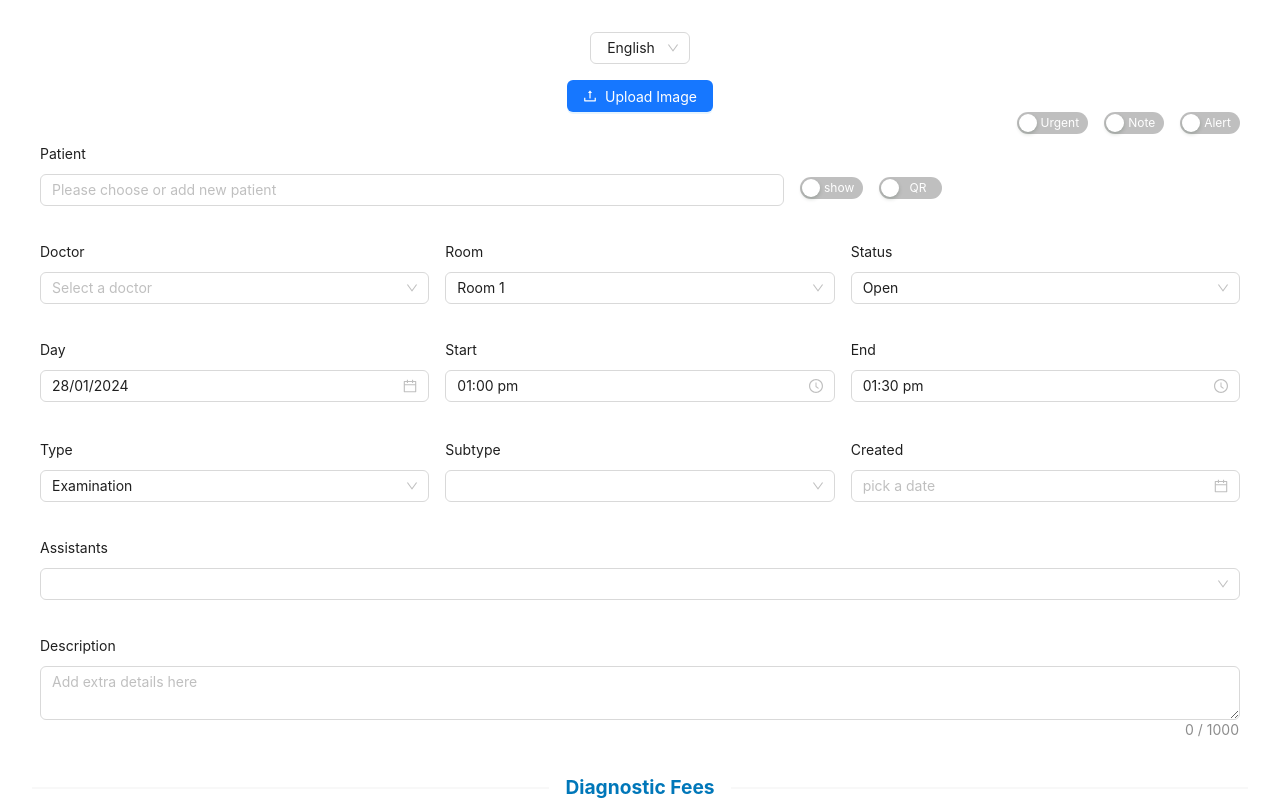
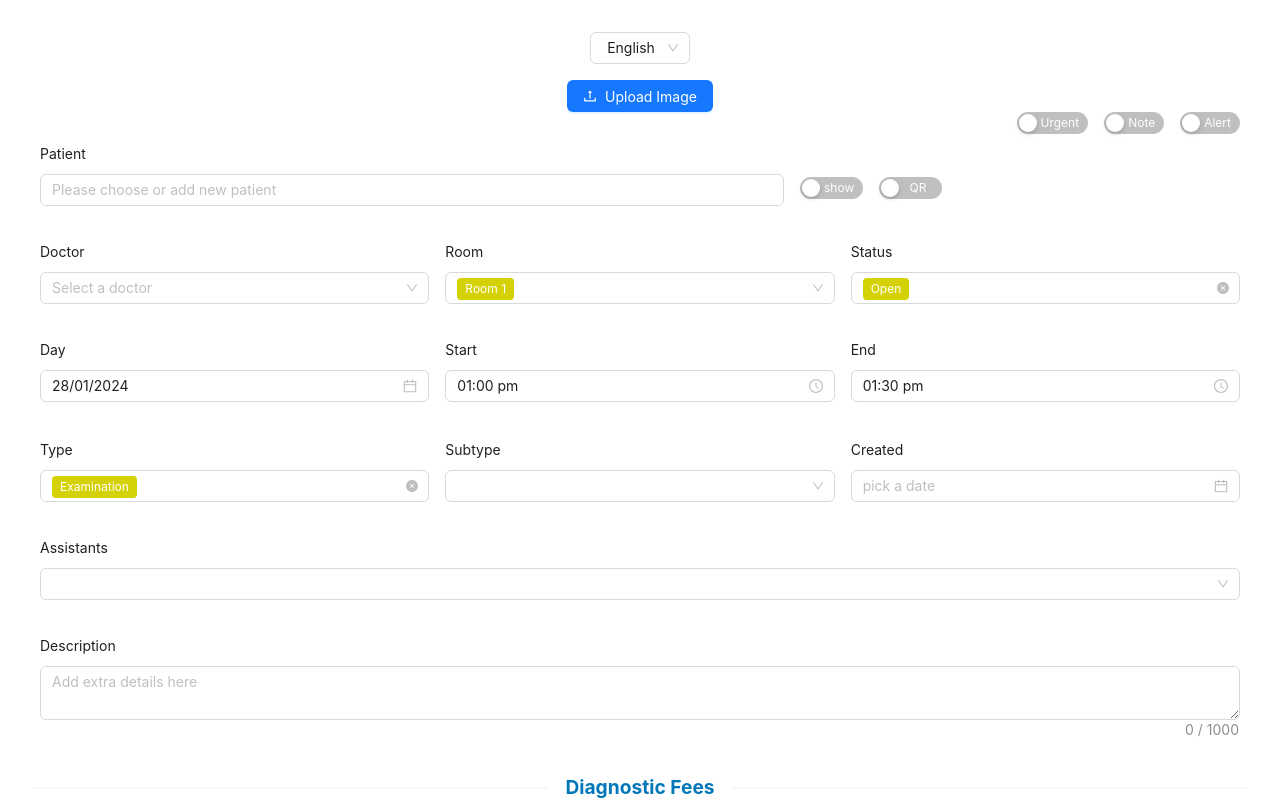
Before and after one commit to Ahmed-Elbessfy/add-patient-app, a React (Vite) app: page / in a window 1280 px wide. Shown: the top 800 px of the page. Built offline with nearby package versions, Linux system fonts and the light colour scheme.

Commit message:
configure Search, Clear, Tags, multiple selection & adding options for select field
- using Tags for custom style
- allow adding options in case current options
does not satisfy user requirement

```diff
--- a/src/features/AddAppointmentContainer/newAppointConfig.ts
+++ b/src/features/AddAppointmentContainer/newAppointConfig.ts
@@ -175,7 +175,10 @@ export const addAppointmentFieldsConfig: Item[] = [
                 xs: 6,
                 md: 6,
                 validation: [],
-                dataSource:{propName:"defaultValue", dataSourceKey:"referenceIDValue"}
+                dataSource: {
+                  propName: "defaultValue",
+                  dataSourceKey: "referenceIDValue",
+                },
               },
               {
                 category: "field",
@@ -321,6 +324,9 @@ export const addAppointmentFieldsConfig: Item[] = [
             label: "apInputs.add_new.title.label",
             xs: 24,
             md: 8,
+            allowAddingOptions: true,
+            showSearch: true,
+            allowClear: true,
             options: [
               {
                 value: "mr",
@@ -1287,6 +1293,9 @@ export const addAppointmentFieldsConfig: Item[] = [
         label: "apInputs.status.label",
         xs: 24,
         md: 8,
+        allowClear: true,
+        showSearch: true,
+        allowAddingOptions: true,
         defaultValue: "open",
         options: [
           { value: "open", label: "apInputs.status.options.open" },
@@ -1480,6 +1489,8 @@ export const addAppointmentFieldsConfig: Item[] = [
         xs: 24,
         md: 8,
         defaultValue: "examination",
+        showSearch: true,
+        allowClear: true,
         options: [
           { value: "examination", label: "apInputs.type.options.examination" },
           { value: "follow_up", label: "apInputs.type.options.follow_up" },
--- a/src/features/SelectField/SelectField.tsx
+++ b/src/features/SelectField/SelectField.tsx
@@ -1,14 +1,51 @@
-import { FC } from "react";
-import { Select } from "antd";
+import { FC, useState } from "react";
+import { Select, Tag } from "antd";
 import { useTranslation } from "react-i18next";
 import { FieldSelectComponentProps } from "./SelectField.type";
 import { StyledSelectField } from "./SelectField.styled";
 
 const SelectField: FC<FieldSelectComponentProps> = (props) => {
-  const { label, placeholder, onChange, status, isDisabled, value, options } =
-    props;
+  const {
+    label,
+    placeholder,
+    onChange,
+    status,
+    isDisabled,
+    value,
+    options,
+    showSearch,
+    allowClear,
+    allowMultiple,
+    allowAddingOptions,
+  } = props;
 
+  // Field local state
+  // manage search value as (local value) locally for allowing adding new options in case it is allowed
+
+  const [optionsClone, setOptionsClone] = useState(options);
   const { t } = useTranslation("translation");
+
+  // handle adding options with search
+  const handleSearch = (searchedItem: string) => {
+    if (allowAddingOptions) {
+      const ex = options.find((option) => {
+        return option.value.toLowerCase().includes(searchedItem.toLowerCase());
+      });
+      console.log(ex, searchedItem);
+      if (!ex) {
+        const newOp = [
+          ...options,
+          { label: searchedItem, value: searchedItem },
+        ];
+        console.log(newOp);
+        setOptionsClone(newOp);
+      } else {
+        setOptionsClone(options);
+      }
+    } else {
+      setOptionsClone(options);
+    }
+  };
 
   return (
     <>
@@ -19,17 +56,26 @@ const SelectField: FC<FieldSelectComponentProps> = (props) => {
         status={status}
         disabled={isDisabled}
         onChange={(value: string) => onChange(value)}
+        onSearch={handleSearch}
         value={value as string}
         style={{ width: "100%" }}
+        showSearch={showSearch}
+        allowClear={allowClear}
+        mode={allowMultiple ? "multiple" : undefined}
       >
-        {options &&
-          options.map((option, ind) => {
+        {optionsClone &&
+          optionsClone.map((option, ind) => {
             return (
               <Select.Option key={ind} value={option.value}>
-                {t(option.label)}
+                <Tag color="#d4d106">{t(option.label)}</Tag>
               </Select.Option>
             );
           })}
+        {allowAddingOptions && (
+          <Select.Option key="new" disabled>
+            Add new item
+          </Select.Option>
+        )}
       </StyledSelectField>
     </>
   );
```
Also changed, not shown: src/features/SelectField/SelectField.type.tsx (+10 -0 lines).
